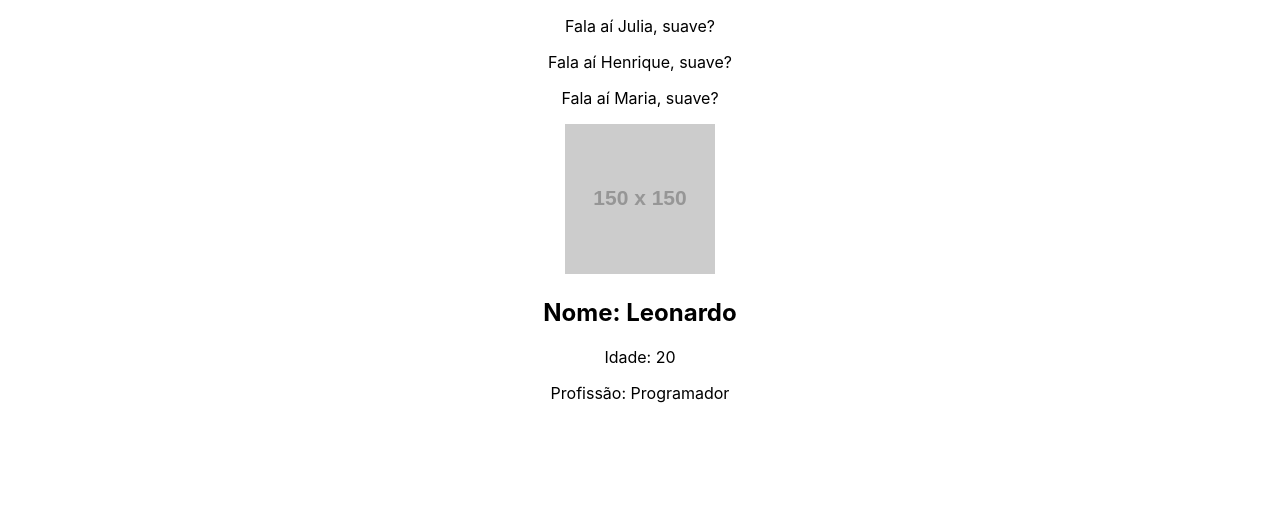
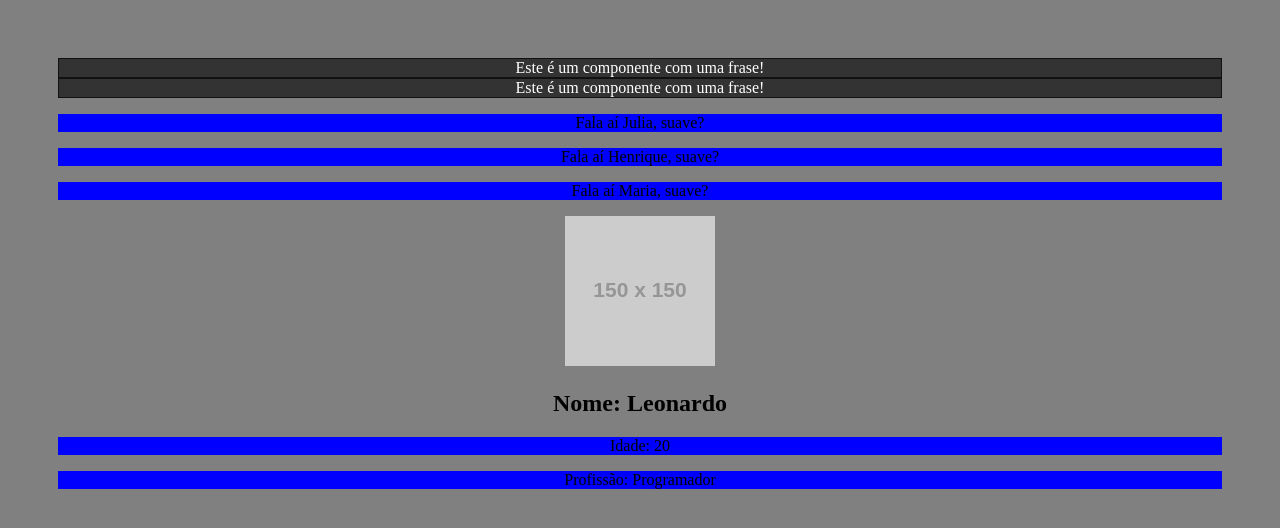
Before and after one commit to juliaRufino/project-organizer, a React (Create React App) app in the folder meu-projeto/: page / in a window 1280 px wide. Shown: the top 528 px of the page. Built offline with nearby package versions, Linux system fonts and the light colour scheme.

Commit message:
Adicionando o css global e o modules

```diff
--- a/meu-projeto/src/App.js
+++ b/meu-projeto/src/App.js
@@ -3,6 +3,7 @@
 import HelloWord from './components/HelloWord';
 import SayMyName from './components/SayMyName';
 import Pessoa from './components/Pessoa';
+import Frase from './components/Frase';
 
 function App() {
 
@@ -10,6 +11,8 @@
 
   return (
     <div className="App">
+      <Frase/>
+      <Frase/>
       <SayMyName nome="Julia"/>
       <SayMyName nome="Henrique"/>
       <SayMyName nome={nome}/>
--- a/meu-projeto/src/components/Frase.js
+++ b/meu-projeto/src/components/Frase.js
@@ -1,7 +1,9 @@
+import styles from './Frase.module.css'
+
 function Frase() {
     return(
-        <div>
-            <p>Este é um componente com uma frase!</p>
+        <div className={styles.fraseContainer}>
+            <p className={styles.fraseContent}>Este é um componente com uma frase!</p>
         </div>
     )
 }
--- /dev/null
+++ b/meu-projeto/src/components/Frase.module.css
@@ -0,0 +1,10 @@
+.fraseContainer {
+    background-color: #333;
+    border: 1px solid #111;
+}
+
+.fraseContent {
+    color: #FFf;
+    background-color: #333;
+    margin: 0;
+}
--- a/meu-projeto/src/index.css
+++ b/meu-projeto/src/index.css
@@ -1,13 +1,12 @@
-body {
-  margin: 0;
-  font-family: -apple-system, BlinkMacSystemFont, 'Segoe UI', 'Roboto', 'Oxygen',
-    'Ubuntu', 'Cantarell', 'Fira Sans', 'Droid Sans', 'Helvetica Neue',
-    sans-serif;
-  -webkit-font-smoothing: antialiased;
-  -moz-osx-font-smoothing: grayscale;
+body{
+  padding: 50px;
+  background-color: gray;
 }
 
-code {
-  font-family: source-code-pro, Menlo, Monaco, Consolas, 'Courier New',
-    monospace;
+h1 {
+  color: blueviolet;
 }
+
+p {
+  background-color: blue;
+}
```
